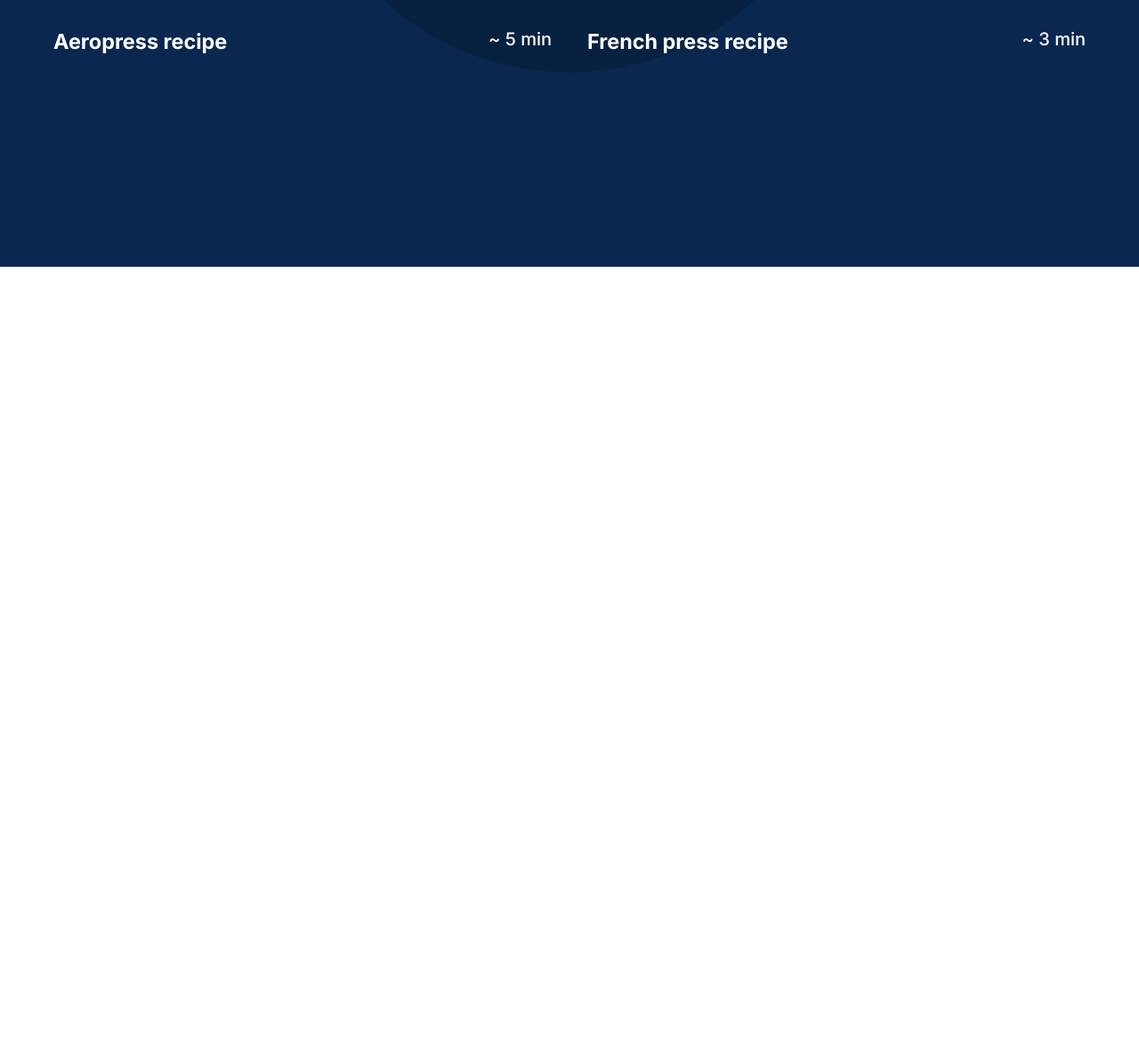
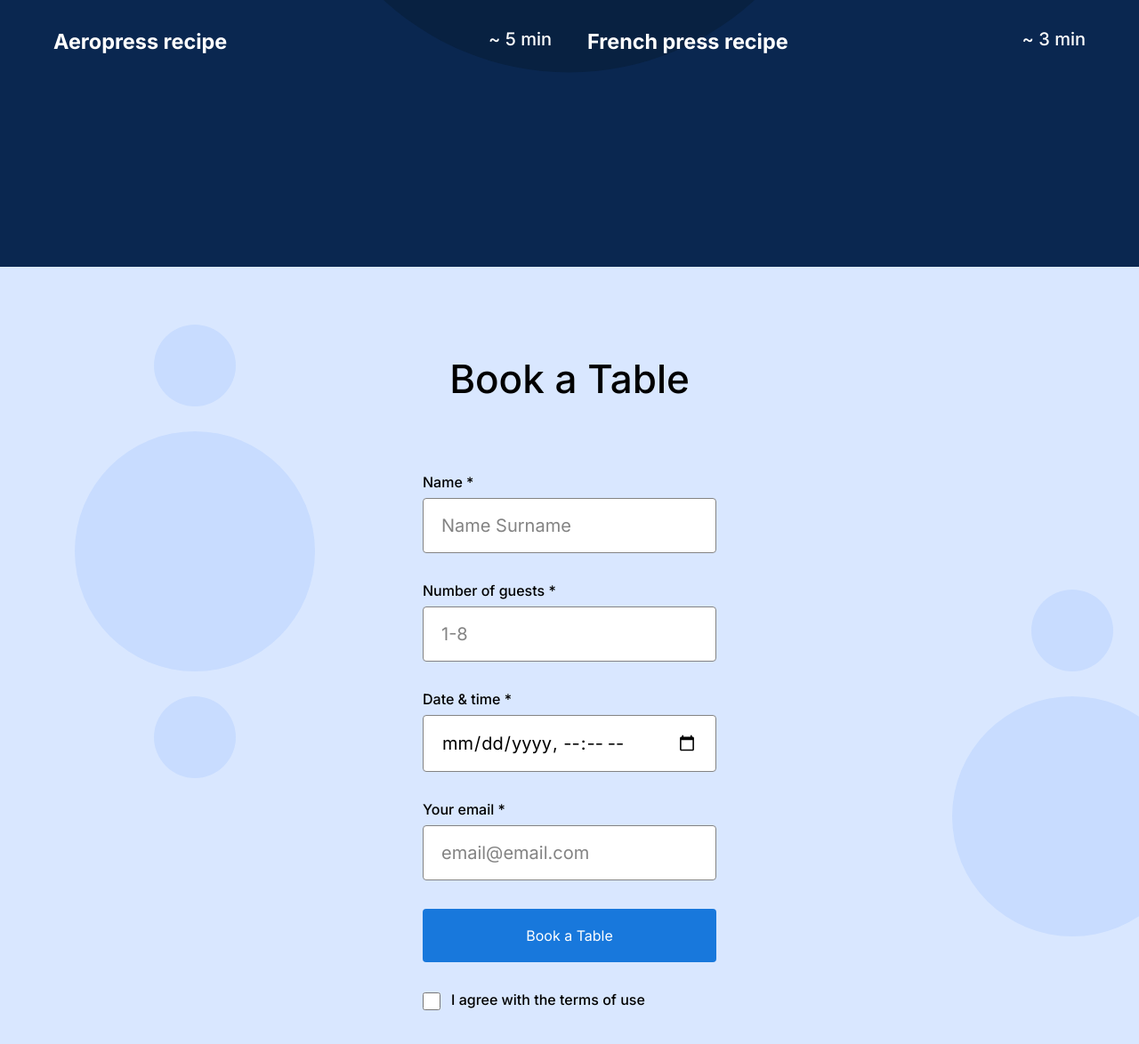
Before and after one commit to Seyonce12/Sprint-2-, a plain HTML site: page index.html in a window 1280 px wide. Shown: the part 1487-2661 px from the top of the page at 89% size. Before the commit the page ends 1787 px from the top, so only its background shows below. Drawn offline with Linux system fonts and the light colour scheme.

Commit message:
complete stage 3 of landing page design

```diff
--- a/index.html
+++ b/index.html
@@ -73,6 +73,34 @@
                     </article>
                 </div>
             </section>
+
+            <!-- Reservation Block -->
+            <section id="reservation" class="reservation">
+                <h2 class="reservation__title">Book a Table</h2>
+                <form class="reservation__form">
+                    <fieldset class="form__fieldset">
+                        <label for="name" class="form__label">Name *</label>
+                        <input type="text" id="name" name="name" class="form__input" placeholder="Name Surname" required>
+
+                        <label for="guests" class="form__label">Number of guests *</label>
+                        <input type="number" id="guests" name="guests" class="form__input" min="1" max="8" placeholder="1-8" required>
+
+                        <label for="date" class="form__label">Date & time *</label>
+                        <input type="datetime-local" id="datetime-local" name="date" class="form__input" required>
+
+                        <label for="email" class="form__label">Your email *</label>
+                        <input type="email" id="email" name="email" class="form__input" placeholder="email@email.com" required>
+                    </fieldset>
+
+                    <button type="submit" class="form__button">Book a Table</button>
+
+
+                    <label for="terms" class="form__label">
+                        <input type="checkbox" id="terms" name="terms" class="form__checkbox" required>I agree with the terms of use
+                    </label>
+                </form>
+            </section>
         </main>
+    </div>
 </body>
 </html>
--- a/pages/index.css
+++ b/pages/index.css
@@ -167,3 +167,90 @@
     display: flex;
     justify-content: space-between;
 }
+
+
+
+/* reservation styles */
+
+.reservation {
+    display: flex;
+    flex-direction: column;
+    justify-content: center;
+    align-items: center;
+    padding-bottom: 120px;
+    background-image: url(../images/background_reservation.svg);
+    background-color: #D9E7FF;
+}
+
+.reservation__title {
+    margin: 100px 0 80px 0;
+    font-family: "Inter", Arial;
+    font-style: normal;
+    font-weight: 500;
+    font-size: 44px;
+    line-height: 52px;
+}
+
+.reservation__form {
+    max-width: 385px;
+    display: flex;
+    flex-direction: column;
+    font-family: "Inter", Arial;
+    font-style: normal;
+    font-weight: 500;
+}
+
+.form__fieldset {
+    display: flex;
+    flex-direction: column;
+    width: fit-content;
+    border: none;
+    margin: 0;
+    padding: 0;
+}
+
+.form__label {
+    font-size: 16px;
+    line-height: 20px;
+    margin-bottom: 8px;
+}
+
+.form__input {
+    font-weight: normal;
+    font-size: 20px;
+    line-height: 30px;
+    margin-bottom: 32px;
+    border: 1px solid #838383;
+    border-radius: 4px;
+    padding: 15px 20px;
+}
+
+.form__input::placeholder {
+    color: #838383;
+}
+
+.form__button {
+    border-radius: 4px;
+    background-color: #1878dc;
+    color: #fff;
+    font-size: 16px;
+    line-height: 20px;
+    padding: 20px 0;
+    border: none;
+    margin-bottom: 32px;
+    transition: background-color 0.3s ease;
+}
+
+.form__button:hover {
+    background-color: #3f96f3;
+}
+
+.form__checkbox {
+    border-radius: 2px;
+    background-color: #1878DC;
+    background-image: url(../images/check.svg);
+    width: 20px;
+    height: 20px;
+    vertical-align: middle;
+    margin-right: 12px;
+}
```
